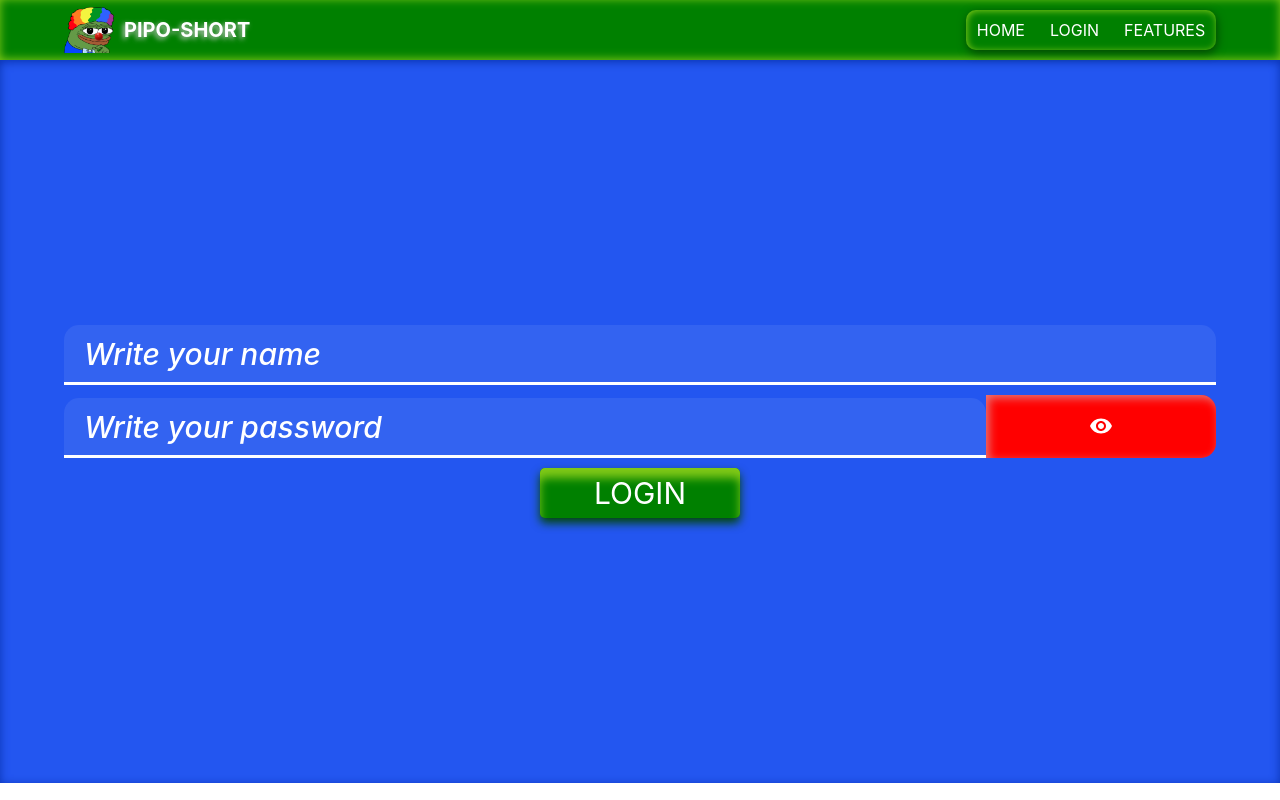
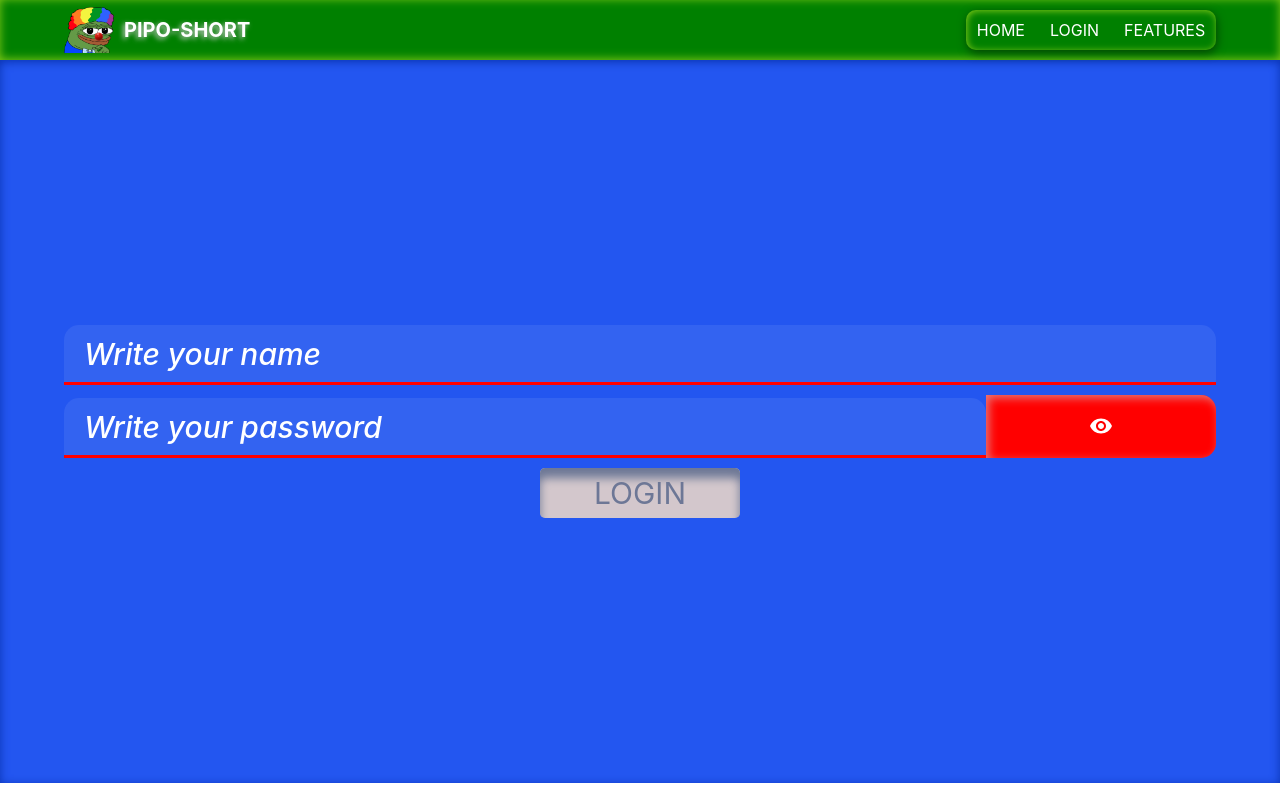
Before and after one commit to miguelCidPaz/pipo-short-front, a React (Create React App) app: page /forms/login in a window 1280 px wide. Built offline with nearby package versions, Linux system fonts and the light colour scheme.

Commit message:
adaptada logica a login

```diff
--- a/src/components/Forms/Internal-components/Login.jsx
+++ b/src/components/Forms/Internal-components/Login.jsx
@@ -1,30 +1,57 @@
-import { useState, useRef } from "react";
+import { useState } from "react";
 import VisibilityOffIcon from '@mui/icons-material/VisibilityOff';
 import VisibilityIcon from '@mui/icons-material/Visibility';
+import { validation } from "./tools";
 
 const Login = () => {
     const [viewPass, setViewPass] = useState(false)
     const [username, setUsername] = useState('');
     const [pass, setPass] = useState('');
-    const inputUser = useRef();
-    const inputPass = useRef();
+    const [validateUser, setValidateUser] = useState(false)
+    const [validatePass, setValidatePass] = useState(false)
+
+
+    const validationUser = (e) => {
+        setValidateUser(validation(e))
+        setUsername(e)
+    }
+
+    const validationPass = (e) => {
+        setValidatePass(validation(e))
+        setPass(e)
+    }
+
+    const validateForm = () => {
+        if(validateUser && validatePass){
+            if(username.length > 0 && pass.length > 0)
+                if(validation(username) && validation(pass))
+                    console.log(`${username} & ${pass}`)
+        }
+    }
+
 
     return (
         <div className="form--section">
-            <input type="text" ref={inputUser} className='form--input' placeholder='Write your name' />
+            <input type="text" className={validateUser ? 'form--input' : 'form--input-invalidate'} placeholder='Write your name' onChange={e => validationUser(e.target.value)} />
             <div className='form--group'>
                 {!viewPass ?
-                    <div className='form--slot'>
-                        <input type="password" placeholder='Write your password' ref={inputPass} className='form--input form--pass' />
-                        <button className='form--button-view' onClick={e => setViewPass(!viewPass)}><VisibilityIcon className='form--icon' /></button>
-                    </div> :
-                    <div className='form--slot'>
-                        <input type='text' placeholder='Write your password' ref={inputPass} className='form--input form--pass' />
-                        <button className='form--button-view-inverse' onClick={e => setViewPass(!viewPass)}><VisibilityOffIcon className='form--icon' /></button>
-                    </div>
+                    <>
+                        <div className='form--slot'>
+                            <input type="password" placeholder='Write your password' className={validatePass ? 'form--input form--pass' : 'form--input-invalidate form--pass-invalidate'} onChange={e => validationPass(e.target.value)} />
+                            <button className='form--button-view' onClick={e => setViewPass(!viewPass)}><VisibilityIcon className='form--icon' /></button>
+                        </div>
+                    </> :
+                    <>
+                        <div className='form--slot'>
+                            <input type='text' placeholder='Write your password' className={validatePass ? 'form--input form--pass' : 'form--input-invalidate form--pass-invalidate'} onChange={e => validationPass(e.target.value)}/>
+                            <button className='form--button-view-inverse' onClick={e => setViewPass(!viewPass)}><VisibilityOffIcon className='form--icon' /></button>
+                        </div>
+                    </>
                 }
             </div>
-            <button className='form--submit' >Login</button>
+            {validateUser && validatePass ?
+            <button onClick={e => validateForm()} className='form--submit' >Login</button> :
+            <button disabled className='form--submit form--submit-disabled'>Login</button>}
         </div>
     )
 }
--- a/src/components/Forms/Internal-components/Register.jsx
+++ b/src/components/Forms/Internal-components/Register.jsx
@@ -1,8 +1,7 @@
-import { useState, useRef, useEffect } from "react";
+import { useState } from "react";
 import {validation} from './tools'
 import VisibilityOffIcon from '@mui/icons-material/VisibilityOff';
 import VisibilityIcon from '@mui/icons-material/Visibility';
-import { useIsFocusVisible } from "@mui/material";
 
 const Register = () => {
     const [viewPass, setViewPass] = useState(false)
@@ -11,16 +10,16 @@ const Register = () => {
     const [validateUser, setValidateUser] = useState(false)
     const [validatePass, setValidatePass] = useState(false)
     const [validateRetypePass, setValidateRetypePass] = useState(false)
-    const inputUser = useRef();
-    const inputPass = useRef();
 
-    useEffect(() => {
-        setValidateUser(validation(username))
-    },[username])
+    const validationUser = (e) => {
+        setValidateUser(validation(e))
+        setUsername(e)
+    }
 
-    useEffect(() => {
-        setValidatePass(validation(pass))
-    },[pass])
+    const validationPass = (e) => {
+        setValidatePass(validation(e))
+        setPass(e)
+    }
 
     const verifyPass = (text) => {
         setValidateRetypePass(text === pass)
@@ -36,22 +35,22 @@ const Register = () => {
 
     return (
         <div className="form--section">
-            <input type="text" ref={inputUser} className={validateUser ? 'form--input' : 'form--input-invalidate'} placeholder='Write your name' onChange={e => setUsername(e.target.value)} />
+            <input type="text" className={validateUser ? 'form--input' : 'form--input-invalidate'} placeholder='Write your name' onChange={e => validationUser(e.target.value)} />
             <div className='form--group'>
                 {!viewPass ?
                     <>
                         <div className='form--slot'>
-                            <input type="password" placeholder='Write your password' ref={inputPass} className={validatePass ? 'form--input form--pass' : 'form--input-invalidate form--pass-invalidate'} onChange={e => setPass(e.target.value)} />
+                            <input type="password" placeholder='Write your password' className={validatePass ? 'form--input form--pass' : 'form--input-invalidate form--pass-invalidate'} onChange={e => validationPass(e.target.value)} />
                             <button className='form--button-view' onClick={e => setViewPass(!viewPass)}><VisibilityIcon className='form--icon' /></button>
                         </div>
                         <input type="password" onChange={e => verifyPass(e.target.value)} className={validateRetypePass ? 'form--input' : 'form--input-invalidate'} placeholder='Retype your password' />
                     </> :
                     <>
                         <div className='form--slot'>
-                            <input type='text' placeholder='Write your password' ref={inputPass} className={validatePass ? 'form--input form--pass' : 'form--input-invalidate form--pass-invalidate'} onChange={e => setPass(e.target.value)}/>
+                            <input type='text' placeholder='Write your password' className={validatePass ? 'form--input form--pass' : 'form--input-invalidate form--pass-invalidate'} onChange={e => setPass(e.target.value)}/>
                             <button className='form--button-view-inverse' onClick={e => setViewPass(!viewPass)}><VisibilityOffIcon className='form--icon' /></button>
                         </div>
-                        <input type="text" onChange={e => verifyPass(e.target.value)} className={validateRetypePass ? 'form--input' : 'form--input-invalidate'} placeholder='Retype your password' />
+                        <input type="text" onChange={e => validationPass(e.target.value)} className={validateRetypePass ? 'form--input' : 'form--input-invalidate'} placeholder='Retype your password' />
 
                     </>
                 }
```
